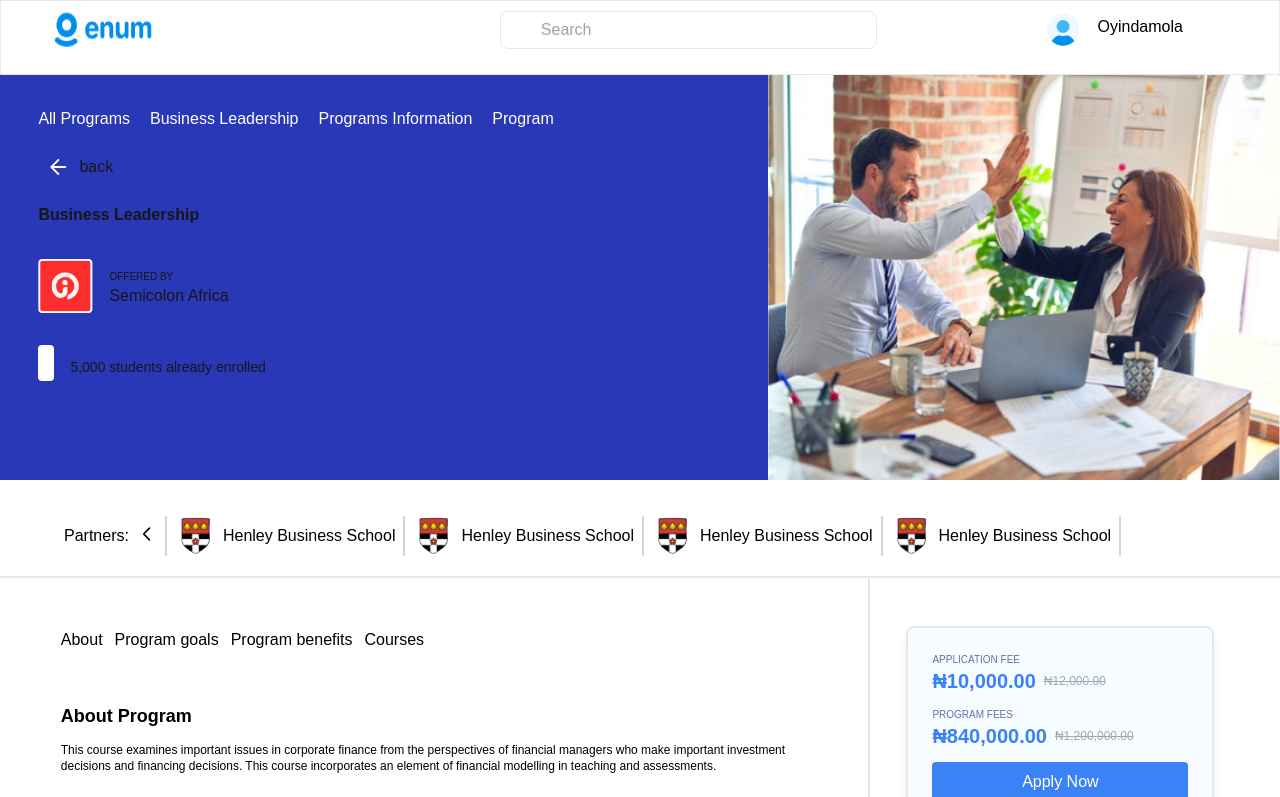
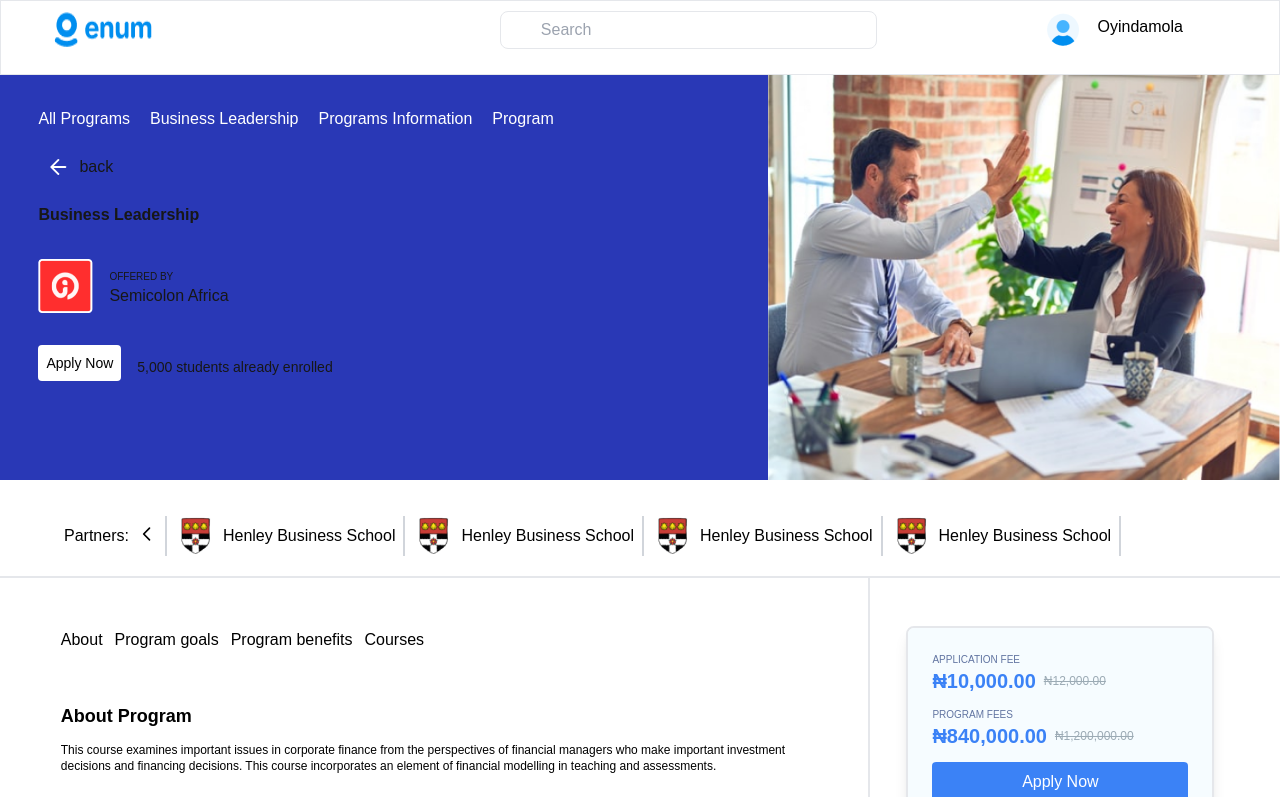
Before and after one commit to Yisaterese/enum-task, a Next.js app: page / in a window 1280 px wide. Shown: the top 797 px of the page. Built offline with nearby package versions, Linux system fonts and the light colour scheme; some icons are missing.

Commit message:
fixed the fail build on the file app/pages.tsx

```diff
--- a/app/page.tsx
+++ b/app/page.tsx
@@ -6,7 +6,7 @@ export default function Page(){
     return(
       <div>
           <Navbar/>
-          <Hero/>
+          <Hero path={'/landingpageApplicationFee'} buttonText={'Apply Now'}/>
           <Partners/>
           <MidSection/>
       </div>
```
